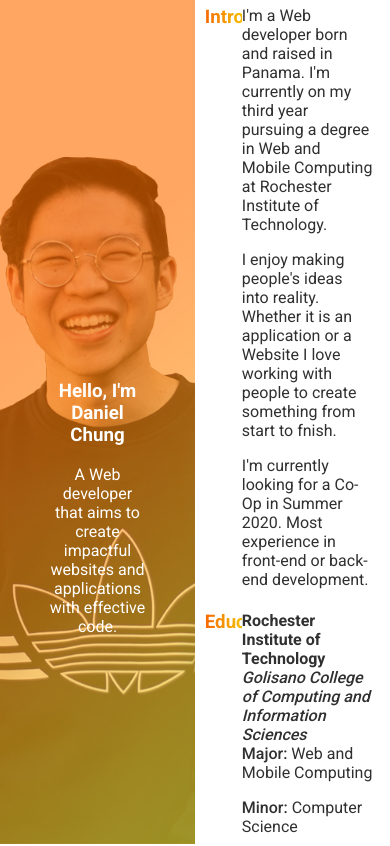
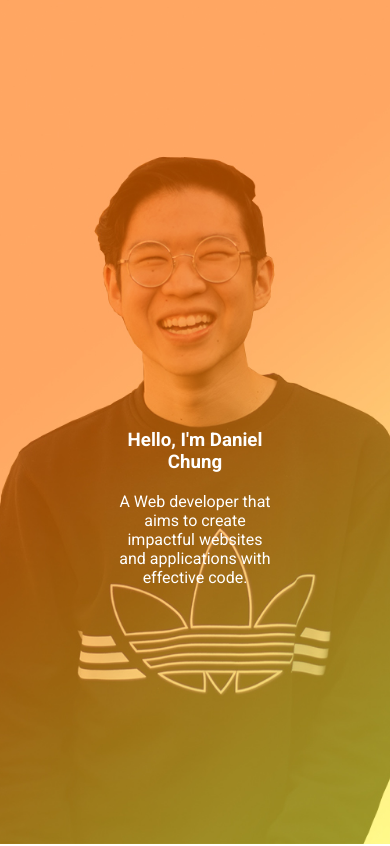
Before and after one commit to pikachungg/Resume_website, a React (Create React App) app: page / in a window 390 px wide. Shown: the top 846 px of the page. Built offline with nearby package versions, Linux system fonts and the light colour scheme.

Commit message:
Mobile version added

```diff
--- a/src/App.css
+++ b/src/App.css
@@ -135,3 +135,94 @@
 	-webkit-background-clip: text;
   	-webkit-text-fill-color: transparent;
 }
+
+@media only screen and (max-width: 1200px) {
+	.left {
+		width: 100%;
+		height: 100vh;
+		color: white;
+		float: none;
+		position: relative;
+		text-align: center;
+	}
+
+	.right{
+		width: 95vw;
+		height: auto;
+		float: none;
+		color: rgb(119, 113, 113);
+		background-color: #FFFFFF;
+		overflow:hidden;
+	}
+
+	.image-content{
+		top: 60%;
+		left: 50%;
+		width: 40vw;
+		transform: translate(-50%, -50%);
+		font-family: 'Roboto', sans-serif;
+		position: absolute;
+	}
+
+	footer {
+		height: 10vh;
+		width: 100vw;
+	}
+
+	.footer {
+		margin-top: 3%;
+		opacity: 50%;
+		display: flex;
+		justify-content: space-around;
+		/* color: #F76902; */
+		background: -webkit-linear-gradient(right, #F6BE00, #F76902);
+		-webkit-background-clip: text;
+		-webkit-text-fill-color: transparent;
+	}
+
+	.introduction h3{
+		margin-top: 0;
+		margin-left: 15%;
+		padding-right: 10%;
+		width: 7vw;
+		float: left;
+		background: -webkit-linear-gradient(right, #F6BE00, #F76902);
+		-webkit-background-clip: text;
+		-webkit-text-fill-color: transparent;
+	}
+
+	.div-content {
+		width: 55%;
+		float: left;
+		font-family: 'Roboto', sans-serif;
+	}
+
+  }
+
+  @media only screen and (max-width: 800px) {
+	.introduction h3{
+		margin-top: 0;
+		margin-left: 2%;
+		padding-right: 22%;
+		width: 7vw;
+		float: left;
+		background: -webkit-linear-gradient(right, #F6BE00, #F76902);
+		-webkit-background-clip: text;
+		-webkit-text-fill-color: transparent;
+	}
+
+	.right{
+		width: 100%;
+		height: auto;
+		float: none;
+		color: rgb(119, 113, 113);
+		background-color: #FFFFFF;
+		overflow: hidden;
+	}
+
+	.div-content {
+		width: 67%;
+		float: left;
+		font-family: 'Roboto', sans-serif;
+	}
+  }
```
